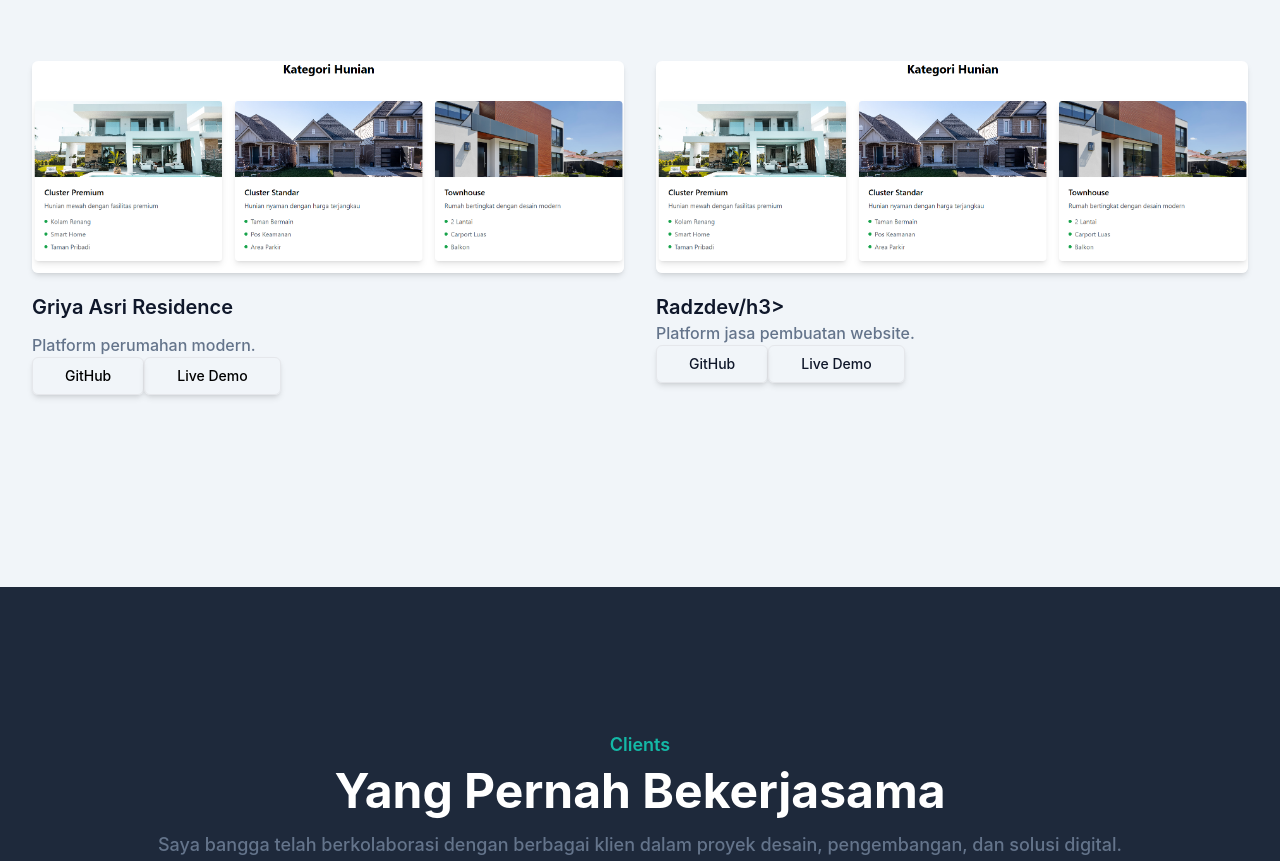
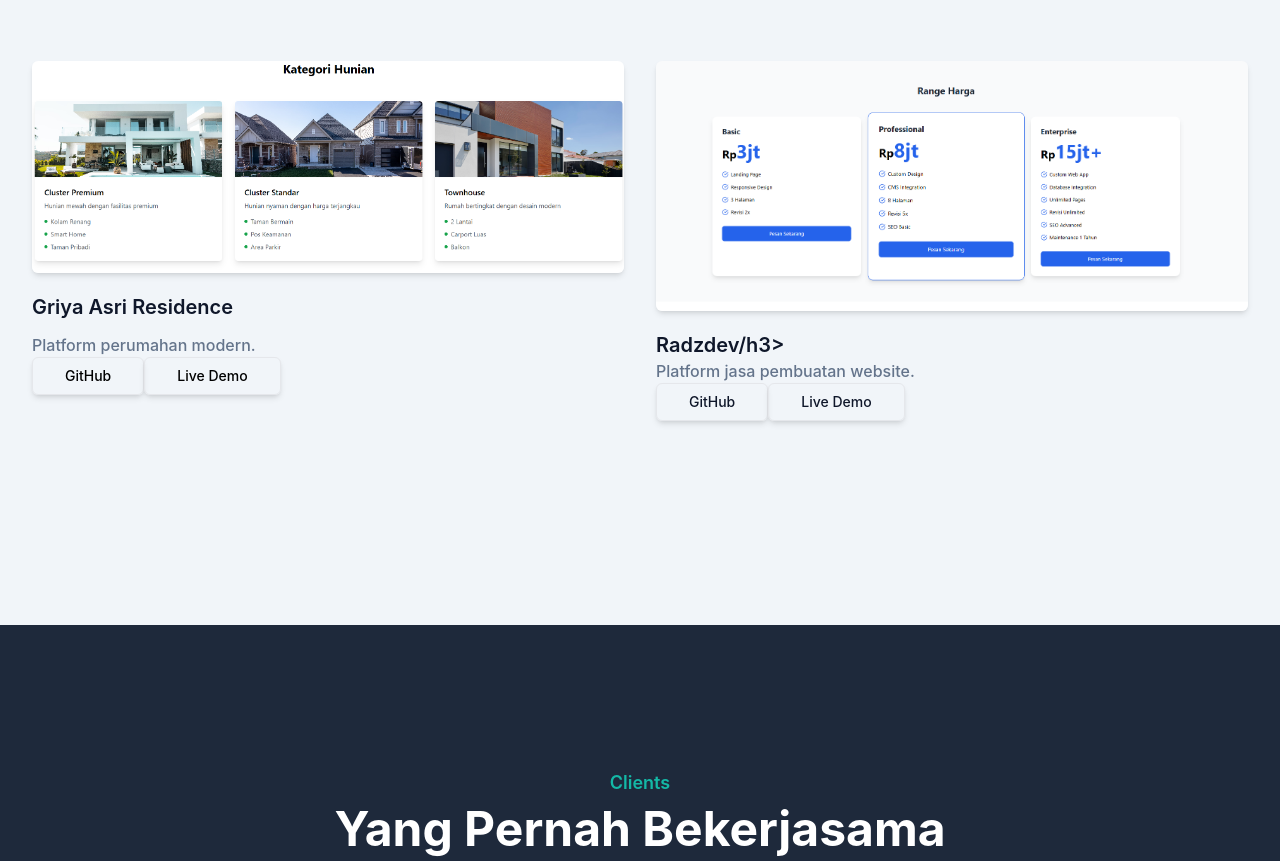
Before and after one commit to RadityaIlhamsyah/Portofolio-by-Tailwind, a website: page index.html in a window 1280 px wide. Shown: the part 2531-3392 px from the top of the page. Drawn offline with Linux system fonts and the light colour scheme.

Commit message:
Update index.html

```diff
--- a/index.html
+++ b/index.html
@@ -272,7 +272,7 @@
 
       <div class="mb-12 p-4 md:w-1/2">
         <div class="overflow-hidden rounded-md shadow-md">
-          <img src="dist/img/portfolio/5.png" alt="Griya Asri" class="w-full" />
+          <img src="dist/img/portfolio/6.png" alt="Griya Asri" class="w-full" />
         </div>
         <h3 class="mt-5 mb-3 text-xl font-semibold text-dark dark:text-white">Radzdev/h3>
         <p class="text-base font-medium text-secondary">Platform jasa pembuatan website.</p>
```
